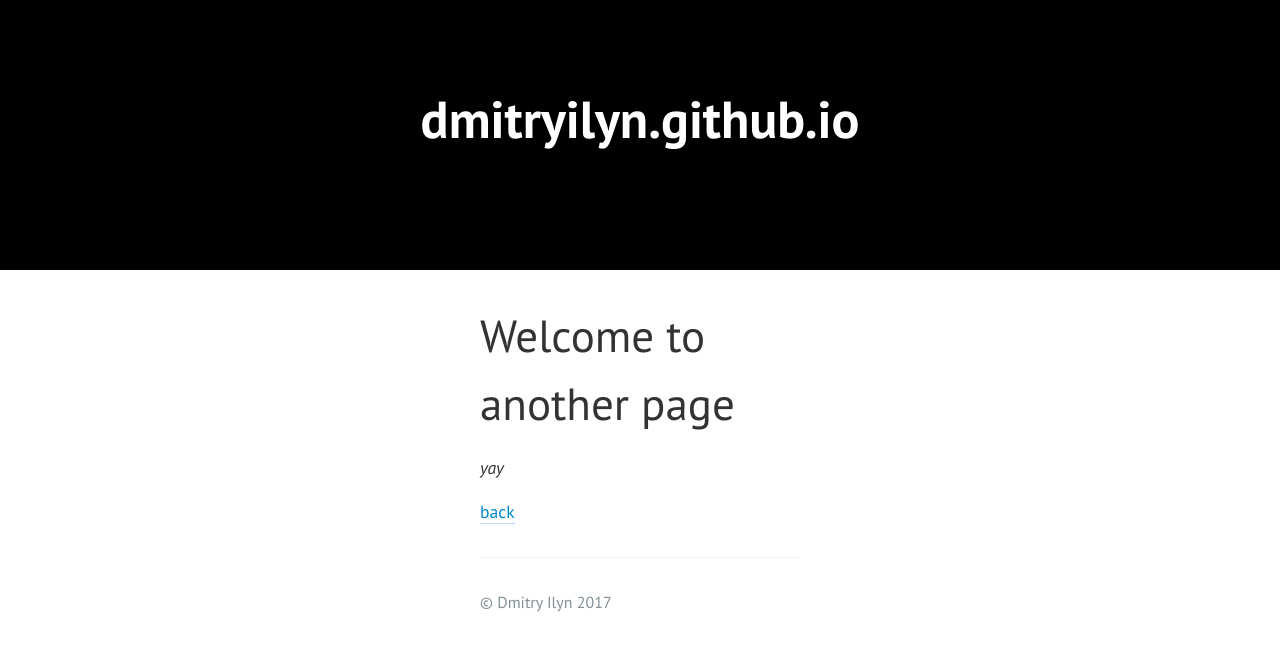
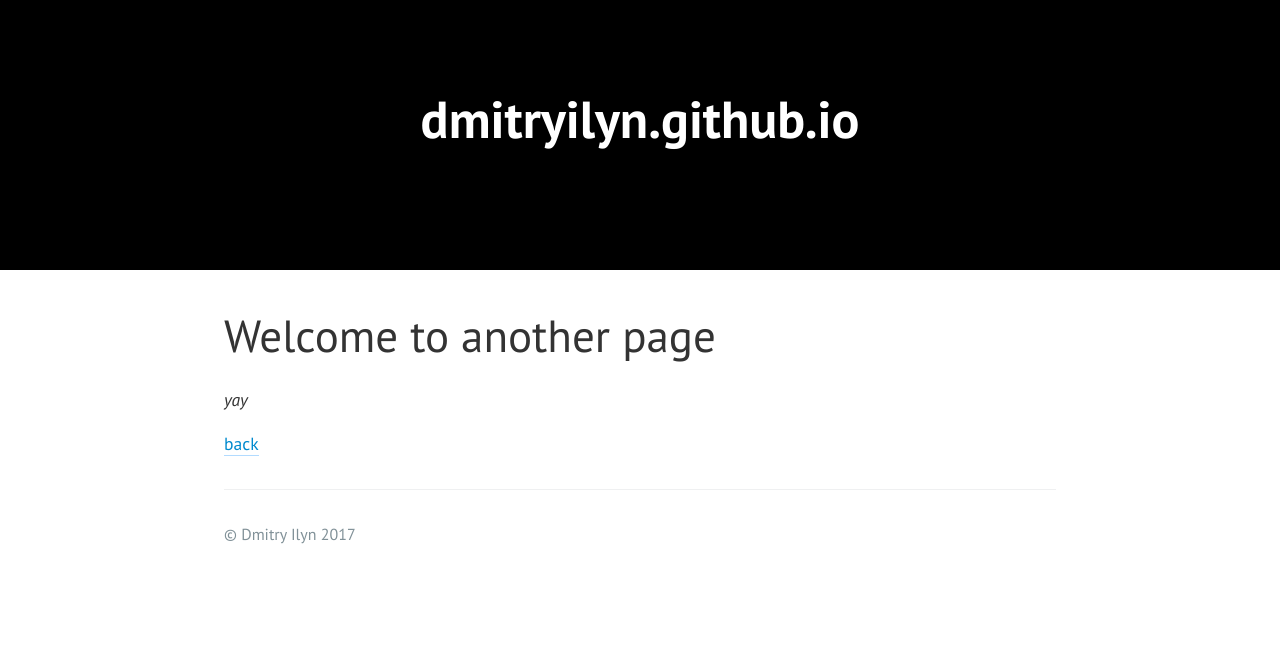
Before and after one commit to dmitryilyn/dmitryilyn.github.io, a Jekyll site: the page built from another-page.md, in a window 1280 px wide. Shown: the top 651 px of the page. Built offline with Jekyll 4.4.1, drawn with Linux system fonts in a browser that asks for light colours; the repository's description, which GitHub fills in, is left out; our own code applies the rules of GitHub Pages for plain Markdown files.

Commit message:
test 30  - GOOOOD

```diff
--- a/_sass/jekyll-theme-cayman.scss
+++ b/_sass/jekyll-theme-cayman.scss
@@ -163,7 +163,7 @@ a:visited {
   }
 
   @include large {
-    max-width: 32rem;
+    max-width: 64rem;
     padding: 2rem 6rem;
     margin: 0 auto;
     font-size: 1.1rem;
```
